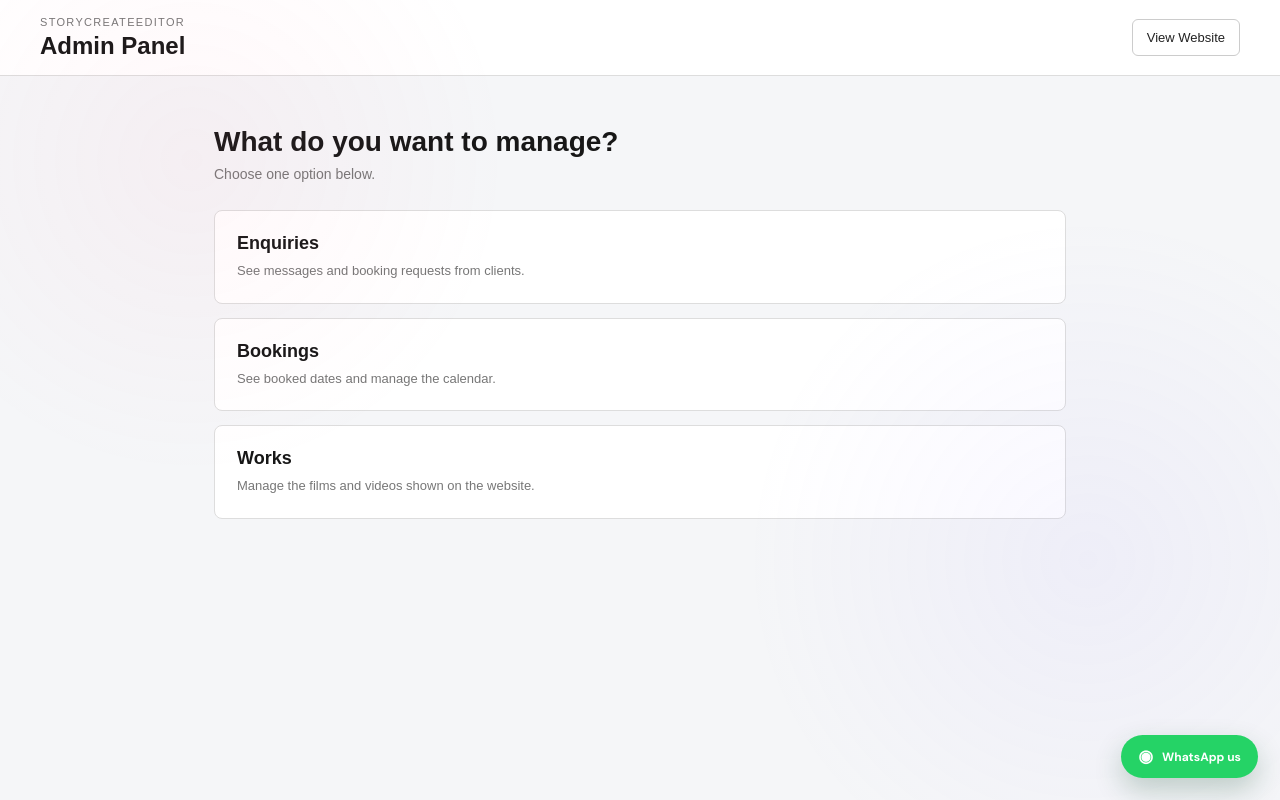
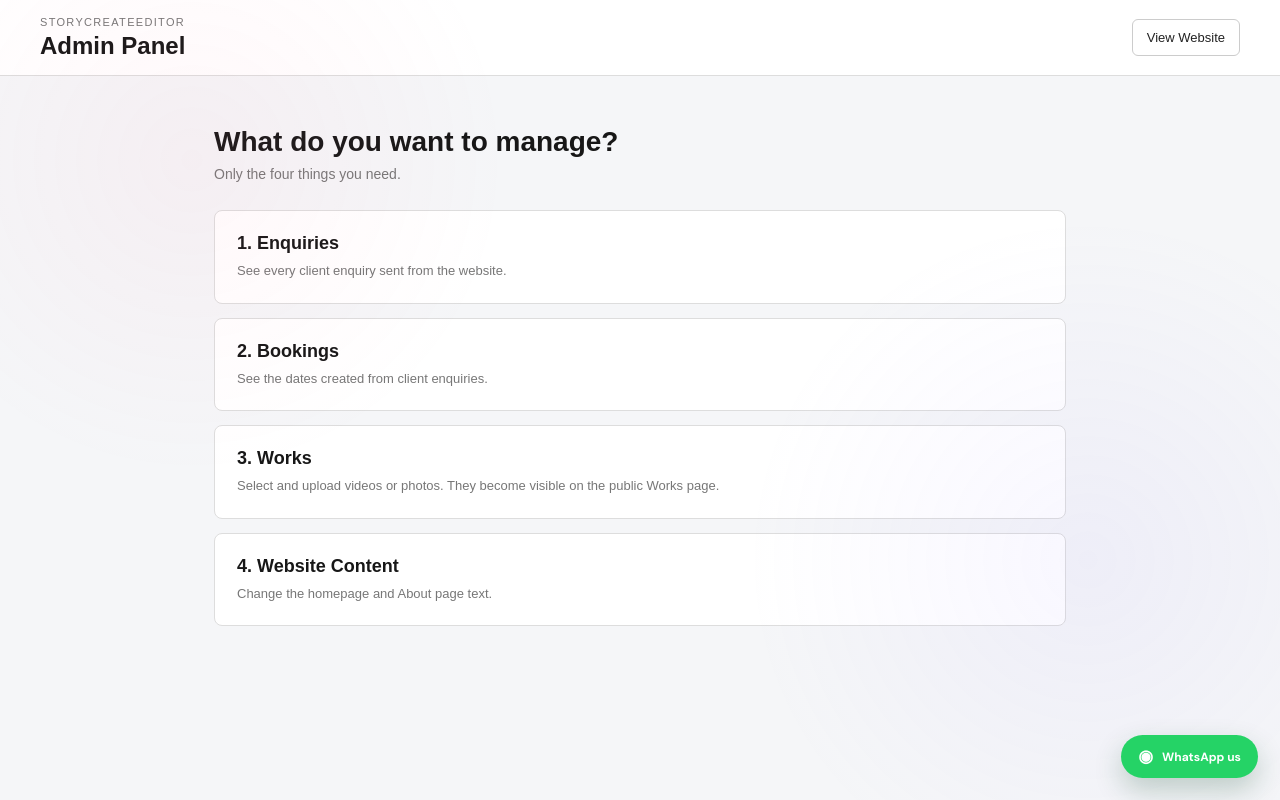
Before and after one commit to akshatpatidar27june-bit/BILLING-SYSTEM, a Next.js app: page /admin in a window 1280 px wide. Built offline with nearby package versions, Linux system fonts and the light colour scheme; a web font is replaced by a local one.

Commit message:
make admin four simple sections

```diff
--- a/app/admin/page.tsx
+++ b/app/admin/page.tsx
@@ -1,21 +1,5 @@
 "use client";
 
 export default function AdminDashboard() {
-  return (
-    <main className="simple-admin">
-      <header className="simple-admin-header">
-        <div><p>STORYCREATEEDITOR</p><h1>Admin Panel</h1></div>
-        <a href="/">View Website</a>
-      </header>
-      <section className="simple-admin-content">
-        <h2>What do you want to manage?</h2>
-        <p className="simple-admin-intro">Choose one option below.</p>
-        <div className="simple-admin-links">
-          <a href="/admin/enquiries"><strong>Enquiries</strong><span>See messages and booking requests from clients.</span></a>
-          <a href="/admin/bookings"><strong>Bookings</strong><span>See booked dates and manage the calendar.</span></a>
-          <a href="/admin/works"><strong>Works</strong><span>Manage the films and videos shown on the website.</span></a>
-        </div>
-      </section>
-    </main>
-  );
+  return <main className="simple-admin"><header className="simple-admin-header"><div><p>STORYCREATEEDITOR</p><h1>Admin Panel</h1></div><a href="/">View Website</a></header><section className="simple-admin-content"><h2>What do you want to manage?</h2><p className="simple-admin-intro">Only the four things you need.</p><div className="simple-admin-links"><a href="/admin/enquiries"><strong>1. Enquiries</strong><span>See every client enquiry sent from the website.</span></a><a href="/admin/bookings"><strong>2. Bookings</strong><span>See the dates created from client enquiries.</span></a><a href="/admin/works"><strong>3. Works</strong><span>Select and upload videos or photos. They become visible on the public Works page.</span></a><a href="/admin/content"><strong>4. Website Content</strong><span>Change the homepage and About page text.</span></a></div></section></main>;
 }
```
